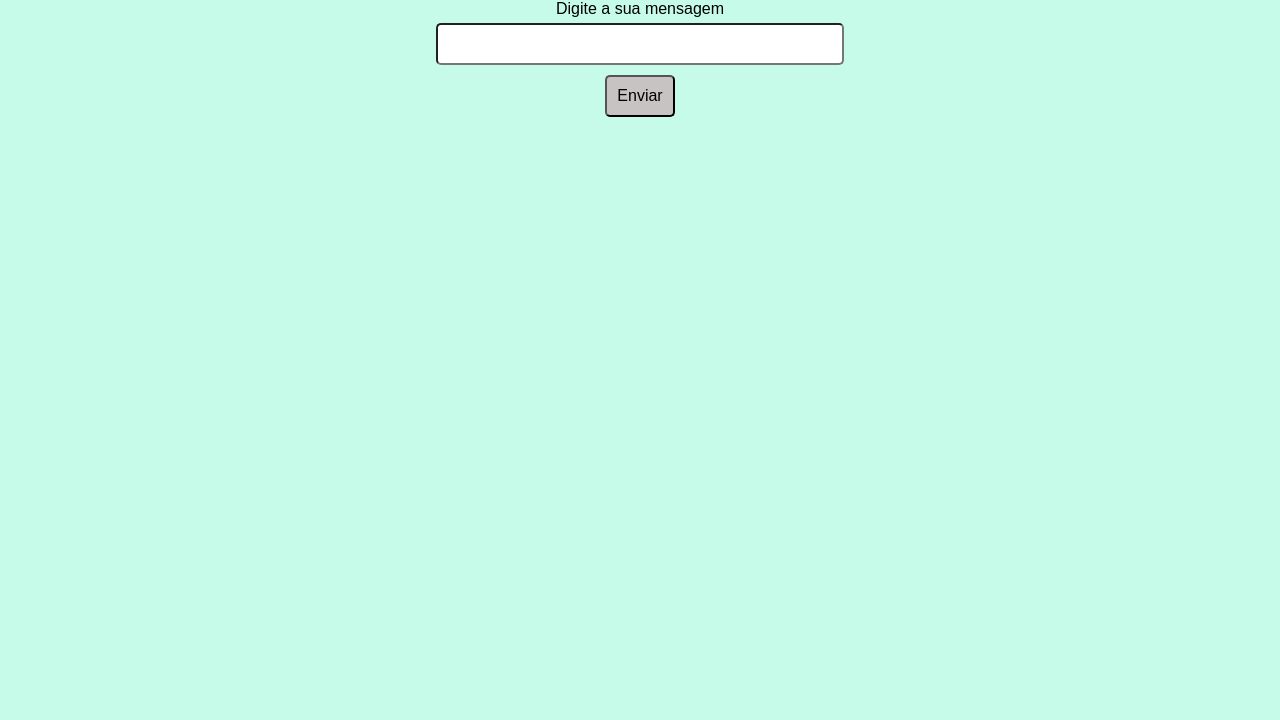
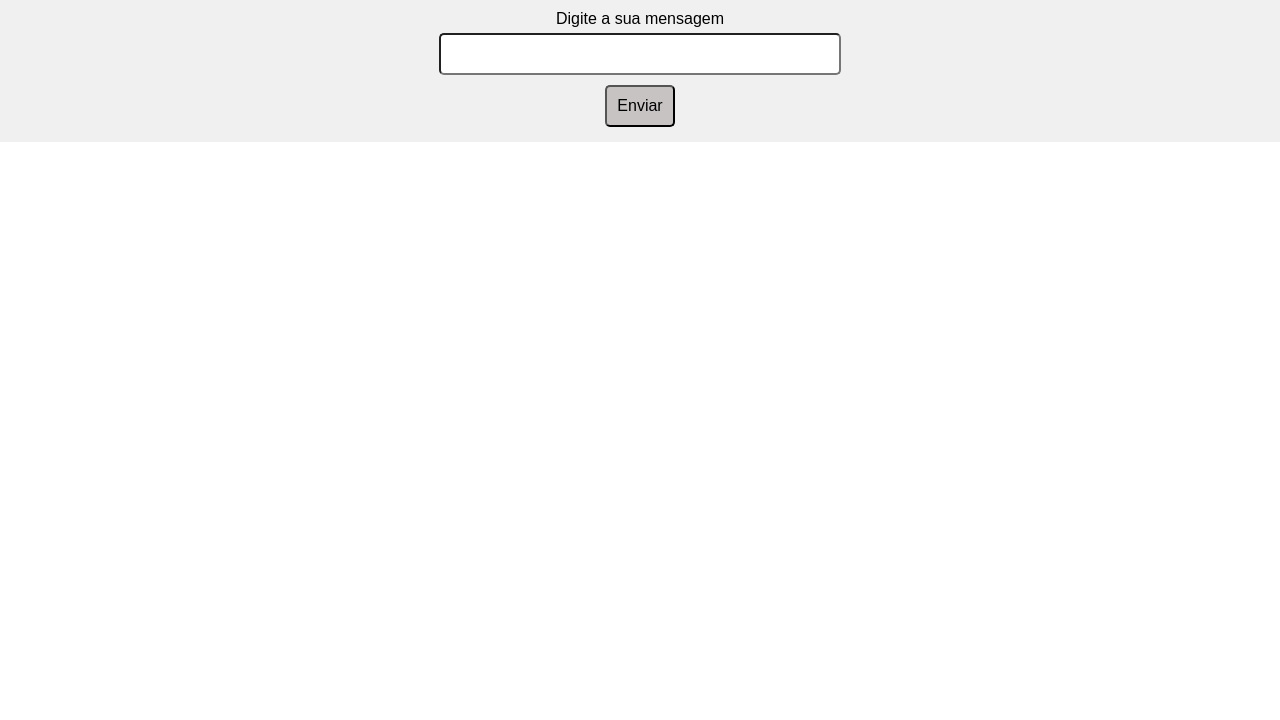
Before and after one commit to mateusneves15/chatws, a website: page public/index.html in a window 1280 px wide. Shown: the part 80-800 px from the top of the page. Drawn offline with nearby package versions, Linux system fonts and the light colour scheme; no server answers.

Commit message:
Adicionado div container no index

```diff
--- a/public/index.html
+++ b/public/index.html
@@ -1,12 +1,15 @@
 <!DOCTYPE html>
 <html lang="en">
+
 <head>
     <meta charset="UTF-8">
     <meta name="viewport" content="width=device-width, initial-scale=1.0">
     <title>Chat WS</title>
     <link rel="stylesheet" href="style.css">
 </head>
+
 <body>
+    <div class="container">
         <h1>Chat WS</h1>
 
         <form id="form1">
@@ -14,6 +17,7 @@
             <input type="text" id="msg">
             <button id="enviar">Enviar</button>
         </form>
+    </div>
 
     <ul id="mensagens">
 
--- a/public/style.css
+++ b/public/style.css
@@ -1,5 +1,4 @@
 body {
-    background-color: rgb(198, 250, 233);
     margin: 0;
     padding: 0;
     font-family: Arial, sans-serif;
```
Lines whose indentation alone changed are shown as unchanged.
